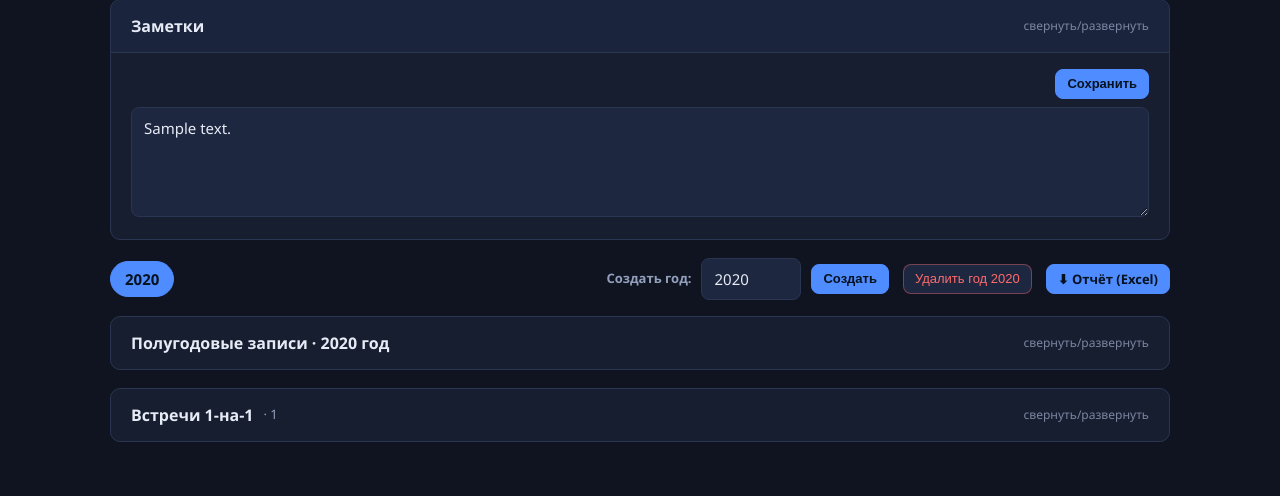
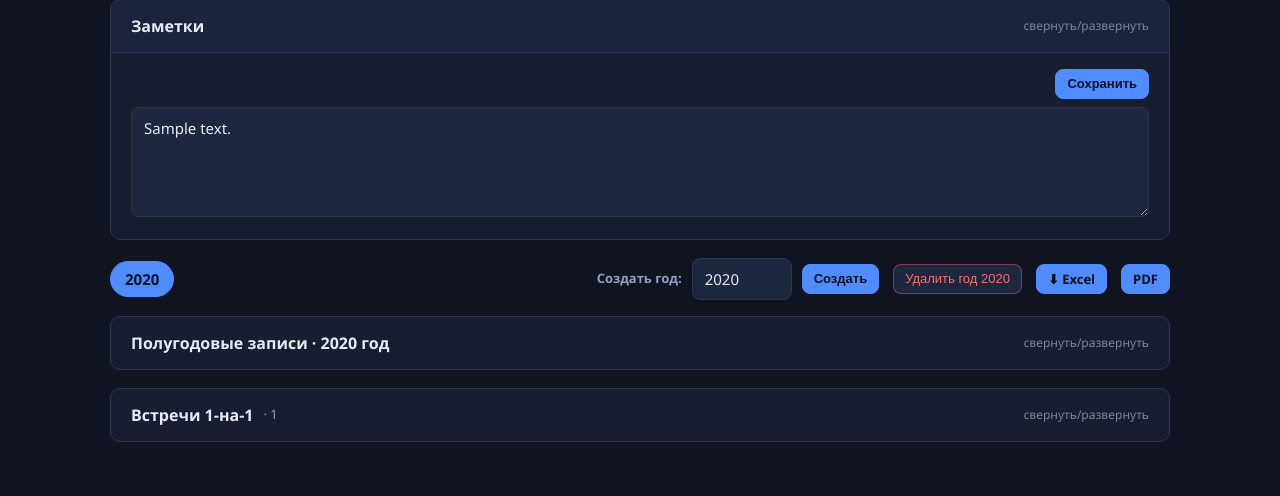
Before and after one commit to shoonia69/teambook, a Flask app: page /employee/1 in a window 1280 px wide. Shown: the part 279-775 px from the top of the page. Run offline with Flask 3, Linux system fonts and the light colour scheme; the visitor is signed in with stand-in values (Sample User, id 1); tables that the repository leaves empty hold one stand-in row (values such as "Sample post").

Commit message:
feat: экспорт отчёта в PDF (по всем и по сотруднику), формат на выбор Excel/PDF

```diff
--- a/app.py
+++ b/app.py
@@ -27,6 +27,19 @@ try:
     HAS_EXCEL = True
 except Exception:
     HAS_EXCEL = False
+
+try:
+    from reportlab.lib.pagesizes import A4, landscape
+    from reportlab.lib import colors
+    from reportlab.lib.units import mm
+    from reportlab.platypus import SimpleDocTemplate, Table, TableStyle, Paragraph, Spacer, PageBreak
+    from reportlab.lib.styles import getSampleStyleSheet, ParagraphStyle
+    from reportlab.pdfbase import pdfmetrics
+    from reportlab.pdfbase.ttfonts import TTFont
+    from reportlab.lib.enums import TA_CENTER
+    HAS_PDF = True
+except Exception:
+    HAS_PDF = False
 
 # --------------------------------------------------------------------------- #
 # Конфигурация
@@ -940,88 +953,259 @@ def _build_report_rows(data):
     return headers, rows
 
 
+def _register_pdf_font():
+    """Зарегистрировать TTF-шрифт с кириллицей (DejaVu в образе, Arial на Windows)."""
+    candidates = {
+        "DejaVuSans": [
+            "/usr/share/fonts/truetype/dejavu/DejaVuSans.ttf",
+        ],
+        "DejaVuSans-Bold": [
+            "/usr/share/fonts/truetype/dejavu/DejaVuSans-Bold.ttf",
+        ],
+    }
+    # Windows fallback (только для локальной разработки)
+    win = os.path.join(os.environ.get("WINDIR", r"C:\Windows"), "Fonts")
+    candidates["DejaVuSans"] += [os.path.join(win, "arial.ttf"),
+                                 os.path.join(win, "DejaVuSans.ttf")]
+    candidates["DejaVuSans-Bold"] += [os.path.join(win, "arialbd.ttf"),
+                                      os.path.join(win, "DejaVuSans-Bold.ttf")]
+    import re
+    for name, paths in candidates.items():
+        for p in paths:
+            if os.path.exists(p):
+                try:
+                    pdfmetrics.registerFont(TTFont(name, p))
+                    break
+                except Exception:
+                    continue
+    # aligned fallback
+    if "DejaVuSans" not in pdfmetrics.getRegisteredFontNames() and \
+       "Arial" in pdfmetrics.getRegisteredFontNames():
+        return "Arial"
+    if "DejaVuSans" in pdfmetrics.getRegisteredFontNames():
+        return "DejaVuSans"
+    return "Helvetica"
+
+
+def _build_report_pdf(data, title):
+    """Сгенерировать PDF-отчёт (таблица полугодий)."""
+    fn = "DejaVuSans"
+    try:
+        fn = _register_pdf_font()
+    except Exception:
+        pass
+
+    buf = tempfile.SpooledTemporaryFile()
+    doc = SimpleDocTemplate(buf, pagesize=landscape(A4),
+                            rightMargin=10*mm, leftMargin=10*mm,
+                            topMargin=12*mm, bottomMargin=12*mm,
+                            title=title)
+    styles = getSampleStyleSheet()
+    base = ParagraphStyle(
+        "Base", parent=styles["Normal"], fontName=fn, fontSize=7.5,
+        leading=9, wordWrap="CJK")
+    hstyle = ParagraphStyle(
+        "H", parent=base, fontName=fn if fn == "DejaVuSans" else "Helvetica-Bold",
+        fontSize=8, leading=10, textColor=colors.white)
+    title_style = ParagraphStyle(
+        "Title", parent=base, fontSize=14, leading=18, spaceAfter=8)
+
+    story = [Paragraph(title, title_style)]
+
+    headers, rows = _build_report_rows(data)
+
+    # сокращаем длинные ячейки
+    def short(v, n=60):
+        s = str(v or "").replace("\n", " ").strip()
+        return s if len(s) <= n else s[:n-1] + "…"
+
+    table_data = [[Paragraph(h.replace(":", ":<br/>"), hstyle) for h in headers]]
+    for r in rows:
+        table_data.append([Paragraph(short(v), base) for v in r])
+
+    col_w = [28*mm, 14*mm, 20*mm, 11*mm, 12*mm] + [18*mm]*(len(headers)-5)
+    t = Table(table_data, colWidths=col_w, repeatRows=1)
+    t.setStyle(TableStyle([
+        ("BACKGROUND", (0, 0), (-1, 0), colors.HexColor("#2B4C8F")),
+        ("GRID", (0, 0), (-1, -1), 0.2, colors.HexColor("#9AA7BC")),
+        ("ROWBACKGROUNDS", (0, 1), (-1, -1), [colors.white, colors.HexColor("#EEF2F8")]),
+        ("VALIGN", (0, 0), (-1, -1), "TOP"),
+        ("LEFTPADDING", (0, 0), (-1, -1), 3),
+        ("RIGHTPADDING", (0, 0), (-1, -1), 3),
+        ("TOPPADDING", (0, 0), (-1, -1), 2),
+        ("BOTTOMPADDING", (0, 0), (-1, -1), 2),
+    ]))
+    story.append(t)
+    doc.build(story)
+    buf.seek(0)
+    return buf
+
+
+def _build_employee_pdf(data, title):
+    """PDF по одному сотруднику: карточка + полугодия + встречи."""
+    fn = "DejaVuSans"
+    try:
+        fn = _register_pdf_font()
+    except Exception:
+        pass
+
+    buf = tempfile.SpooledTemporaryFile()
+    doc = SimpleDocTemplate(buf, pagesize=A4,
+                            rightMargin=14*mm, leftMargin=14*mm,
+                            topMargin=14*mm, bottomMargin=14*mm, title=title)
+    styles = getSampleStyleSheet()
+    base = ParagraphStyle("Base", parent=styles["Normal"], fontName=fn,
+                          fontSize=9, leading=12, wordWrap="CJK")
+    h2 = ParagraphStyle("H2", parent=base, fontSize=12, leading=15, spaceAfter=6, spaceBefore=10)
+    h3 = ParagraphStyle("H3", parent=base, fontSize=10, leading=13, spaceAfter=4, spaceBefore=6)
+    title_style = ParagraphStyle("Title", parent=base, fontSize=16, leading=20, spaceAfter=10)
+
+    story = [Paragraph(title, title_style)]
+
+    item = data[0]
+    story.append(Table(
+        [["Сотрудник", item["name"]], ["Отдел", item["department"]],
+         ["Должность", item["position"]], ["Зарплата", item["salary"]],
+         ["Дата приёма", _fmt_date(item["hire_date"])]],
+        colWidths=[40*mm, 130*mm],
+        style=TableStyle([
+            ("GRID", (0, 0), (-1, -1), 0.3, colors.HexColor("#9AA7BC")),
+            ("BACKGROUND", (0, 0), (0, -1), colors.HexColor("#EEF2F8")),
+            ("ROWBACKGROUNDS", (0, 0), (-1, -1), [colors.white, colors.HexColor("#F8FAFD")]),
+            ("VALIGN", (0, 0), (-1, -1), "TOP"),
+            ("LEFTPADDING", (0, 0), (-1, -1), 5),
+        ]),
+    ))
+
+    labels = {"1H": "I полугодие", "2H": "II полугодие"}
+    sem_cols = [("goals_employee", "Цели сотрудника"),
+                ("proposals_manager", "Мои предложения"),
+                ("wishes_employee", "Пожелания сотрудника"),
+                ("comments", "Мои комментарии"),
+                ("colleagues_feedback", "Отзывы коллег")]
+    for code in SEMESTERS:
+        story.append(Paragraph(labels[code], h2))
+        rec = item["semesters"].get(code) or {}
+        for field, label in sem_cols:
+            val = (rec.get(field) or "").strip()
+            story.append(Paragraph(f"<b>{label}:</b>", h3))
+            story.append(Paragraph(val if val else "—", base))
+            story.append(Spacer(1, 3))
+
+    story.append(PageBreak())
+    story.append(Paragraph("Встречи 1-на-1", h2))
+    if item["meetings"]:
+        for m in item["meetings"]:
+            story.append(Paragraph(f"<b>{_fmt_date(m['date'])}</b>", h3))
+            story.append(Paragraph(m["summary"] or "—", base))
+            story.append(Spacer(1, 5))
+    else:
+        story.append(Paragraph("Встреч не было.", base))
+
+    doc.build(story)
+    buf.seek(0)
+    return buf
+
+
 @app.route("/report")
 @login_required
 def report_all():
-    """Скачать Excel-отчёт по всем сотрудникам за выбранный год."""
-    if not HAS_EXCEL:
-        flash("Модуль openpyxl недоступен на сервере", "error")
-        return redirect(url_for("index"))
+    """Скачать отчёт по всем сотрудникам за выбранный год (Excel или PDF)."""
     db = get_db()
     year = request.args.get("year", type=int) or datetime.now().year
+    fmt = request.args.get("format", "xlsx").lower().strip()
     data = _report_data(db, eid=None, year=year)
-    headers, rows = _build_report_rows(data)
 
-    wb = Workbook(); ws = wb.active; ws.title = f"Отчёт {year}"
-    # заголовок
-    ws.append(headers)
-    for cell in ws[1]:
-        cell.font = Font(bold=True, color="FFFFFF")
-        cell.fill = PatternFill(start_color="2B4C8F", end_color="2B4C8F", fill_type="solid")
-    for r in rows:
-        ws.append(r)
-    # ширина колонок
-    widths = [28, 18, 26, 14, 12] + [18] * (len(headers) - 5)
-    for idx, w in enumerate(widths, 1):
-        ws.column_dimensions[get_column_letter(idx)].width = w
-    for cell in ws[1]:
-        cell.alignment = Alignment(vertical="center", wrap_text=True)
-    ws.freeze_panes = "A2"
+    if fmt == "pdf":
+        if not HAS_PDF:
+            flash("Модуль reportlab недоступен на сервере", "error")
+            return redirect(url_for("index"))
+        buf = _build_report_pdf(data, f"TeamBook — отчёт за {year} год")
+        name = f"teambook_report_{year}.pdf"
+        mimetype = "application/pdf"
+        src = buf
+    else:
+        if not HAS_EXCEL:
+            flash("Модуль openpyxl недоступен на сервере", "error")
+            return redirect(url_for("index"))
+        headers, rows = _build_report_rows(data)
+        wb = Workbook(); ws = wb.active; ws.title = f"Отчёт {year}"
+        ws.append(headers)
+        for cell in ws[1]:
+            cell.font = Font(bold=True, color="FFFFFF")
+            cell.fill = PatternFill(start_color="2B4C8F", end_color="2B4C8F", fill_type="solid")
+        for r in rows:
+            ws.append(r)
+        widths = [28, 18, 26, 14, 12] + [18] * (len(headers) - 5)
+        for idx, w in enumerate(widths, 1):
+            ws.column_dimensions[get_column_letter(idx)].width = w
+        for cell in ws[1]:
+            cell.alignment = Alignment(vertical="center", wrap_text=True)
+        ws.freeze_panes = "A2"
+        tmp = tempfile.NamedTemporaryFile(suffix=".xlsx", delete=False)
+        wb.save(tmp.name); tmp.close()
+        name = f"teambook_report_{year}.xlsx"
+        mimetype = "application/vnd.openxmlformats-officedocument.spreadsheetml.sheet"
+        src = tmp.name
 
-    tmp = tempfile.NamedTemporaryFile(suffix=".xlsx", delete=False)
-    wb.save(tmp.name); tmp.close()
-    fname = f"teambook_report_{year}.xlsx"
-    resp = send_file(tmp.name, as_attachment=True, download_name=fname,
-                     mimetype="application/vnd.openxmlformats-officedocument.spreadsheetml.sheet",
-                     max_age=0)
-    return resp
+    return send_file(src, as_attachment=True, download_name=name, mimetype=mimetype, max_age=0)
 
 
 @app.route("/employee/<int:eid>/report")
 @login_required
 def report_employee(eid):
-    """Скачать Excel-отчёт по одному сотруднику за выбранный год."""
-    if not HAS_EXCEL:
-        flash("Модуль openpyxl недоступен на сервере", "error")
-        return redirect(url_for("employee_view", eid=eid))
+    """Скачать отчёт по одному сотруднику за выбранный год (Excel или PDF)."""
     db = get_db()
     year = request.args.get("year", type=int) or datetime.now().year
+    fmt = request.args.get("format", "xlsx").lower().strip()
     data = _report_data(db, eid=eid, year=year)
-    headers, rows = _build_report_rows(data)
 
-    wb = Workbook(); ws = wb.active; ws.title = f"{data[0]['name'][:25]}"
-    ws.append(headers)
-    for cell in ws[1]:
-        cell.font = Font(bold=True, color="FFFFFF")
-        cell.fill = PatternFill(start_color="2B4C8F", end_color="2B4C8F", fill_type="solid")
-    for r in rows:
-        ws.append(r)
-    widths = [28, 18, 26, 14, 12] + [18] * (len(headers) - 5)
-    for idx, w in enumerate(widths, 1):
-        ws.column_dimensions[get_column_letter(idx)].width = w
-    for cell in ws[1]:
-        cell.alignment = Alignment(vertical="center", wrap_text=True)
-    ws.freeze_panes = "A2"
+    safe = None
+    if fmt == "pdf":
+        if not HAS_PDF:
+            flash("Модуль reportlab недоступен на сервере", "error")
+            return redirect(url_for("employee_view", eid=eid))
+        buf = _build_employee_pdf(data, f"TeamBook — {data[0]['name']} · {year}")
+        import re
+        safe = re.sub(r"[^\w\- ]", "", data[0]["name"]) or "employee"
+        name = f"teambook_{safe}_{year}.pdf"
+        mimetype = "application/pdf"
+        src = buf
+    else:
+        if not HAS_EXCEL:
+            flash("Модуль openpyxl недоступен на сервере", "error")
+            return redirect(url_for("employee_view", eid=eid))
+        headers, rows = _build_report_rows(data)
+        wb = Workbook(); ws = wb.active; ws.title = f"{data[0]['name'][:25]}"
+        ws.append(headers)
+        for cell in ws[1]:
+            cell.font = Font(bold=True, color="FFFFFF")
+            cell.fill = PatternFill(start_color="2B4C8F", end_color="2B4C8F", fill_type="solid")
+        for r in rows:
+            ws.append(r)
+        widths = [28, 18, 26, 14, 12] + [18] * (len(headers) - 5)
+        for idx, w in enumerate(widths, 1):
+            ws.column_dimensions[get_column_letter(idx)].width = w
+        for cell in ws[1]:
+            cell.alignment = Alignment(vertical="center", wrap_text=True)
+        ws.freeze_panes = "A2"
+        ws2 = wb.create_sheet("Встречи 1-на-1")
+        ws2.append(["Дата", "Итоги встречи"])
+        for cell in ws2[1]:
+            cell.font = Font(bold=True)
+        for m in data[0]["meetings"]:
+            ws2.append([_fmt_date(m["date"]), m["summary"]])
+        ws2.column_dimensions["A"].width = 14
+        ws2.column_dimensions["B"].width = 90
+        tmp = tempfile.NamedTemporaryFile(suffix=".xlsx", delete=False)
+        wb.save(tmp.name); tmp.close()
+        import re
+        safe = re.sub(r"[^\w\- ]", "", data[0]["name"]) or "employee"
+        name = f"teambook_{safe}_{year}.xlsx"
+        mimetype = "application/vnd.openxmlformats-officedocument.spreadsheetml.sheet"
+        src = tmp.name
 
-    # лист со встречами
-    ws2 = wb.create_sheet("Встречи 1-на-1")
-    ws2.append(["Дата", "Итоги встречи"])
-    for cell in ws2[1]:
-        cell.font = Font(bold=True)
-    for m in data[0]["meetings"]:
-        ws2.append([_fmt_date(m["date"]), m["summary"]])
-    ws2.column_dimensions["A"].width = 14
-    ws2.column_dimensions["B"].width = 90
-
-    tmp = tempfile.NamedTemporaryFile(suffix=".xlsx", delete=False)
-    wb.save(tmp.name); tmp.close()
-    import re
-    safe = re.sub(r"[^\w\- ]", "", data[0]["name"]) or "employee"
-    fname = f"teambook_{safe}_{year}.xlsx"
-    resp = send_file(tmp.name, as_attachment=True, download_name=fname,
-                     mimetype="application/vnd.openxmlformats-officedocument.spreadsheetml.sheet",
-                     max_age=0)
-    return resp
+    return send_file(src, as_attachment=True, download_name=name, mimetype=mimetype, max_age=0)
 
 
 # --------------------------------------------------------------------------- #
--- a/requirements.txt
+++ b/requirements.txt
@@ -1,3 +1,4 @@
 flask>=3.0
 gunicorn>=21.2
 openpyxl>=3.1
+reportlab>=4.0
--- a/templates/employee_view.html
+++ b/templates/employee_view.html
@@ -165,7 +165,8 @@
     <button class="btn small danger" type="submit">Удалить год {{ year }}</button>
   </form>
   {% endif %}
-  <a class="btn small primary" href="{{ url_for('report_employee', eid=emp.id, year=year or now_year) }}">⬇ Отчёт (Excel)</a>
+  <a class="btn small primary" href="{{ url_for('report_employee', eid=emp.id, year=year or now_year, format='xlsx') }}">⬇ Excel</a>
+  <a class="btn small primary" href="{{ url_for('report_employee', eid=emp.id, year=year or now_year, format='pdf') }}">PDF</a>
 </div>
 
 <!-- Полугодовые записи -->
--- a/templates/index.html
+++ b/templates/index.html
@@ -7,7 +7,11 @@
     <label class="filter-label" for="rep-year" style="margin:0">Отчёт за год:</label>
     <input type="number" id="rep-year" name="year" min="1990" max="2100"
            value="{{ now_year }}" style="max-width:90px">
-    <button class="btn small primary" type="submit">⬇ Отчёт (Excel)</button>
+    <select name="format" style="max-width:90px">
+      <option value="xlsx">Excel</option>
+      <option value="pdf">PDF</option>
+    </select>
+    <button class="btn small primary" type="submit">⬇ Отчёт</button>
   </form>
   <div class="spacer"></div>
   <a class="btn primary" href="{{ url_for('employee_new') }}">+ Добавить сотрудника</a>
```
Also changed, not shown: test_app.py (+9 -0 lines), README.md, 1 other file.
